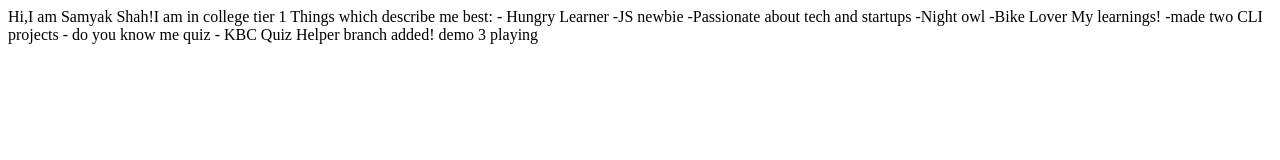
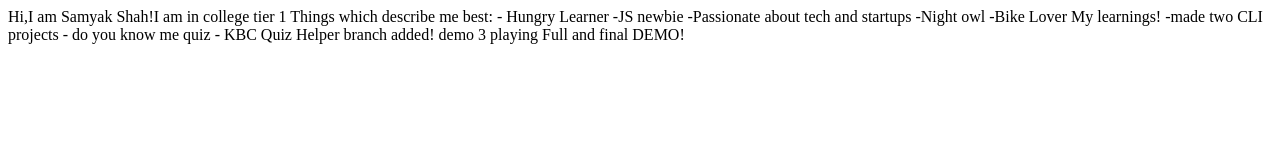
Before and after one commit to samyakshah3008/Samyak_Shah_demo_site, a plain HTML site: page index.html in a window 1280 px wide. Drawn offline with Linux system fonts and the light colour scheme.

Commit message:
DOCS:Final_ demo_branch_added

```diff
--- a/index.html
+++ b/index.html
@@ -24,6 +24,7 @@
 
 
 demo 3 playing
+Full and final DEMO!
 
 </body>
 </html>
```
